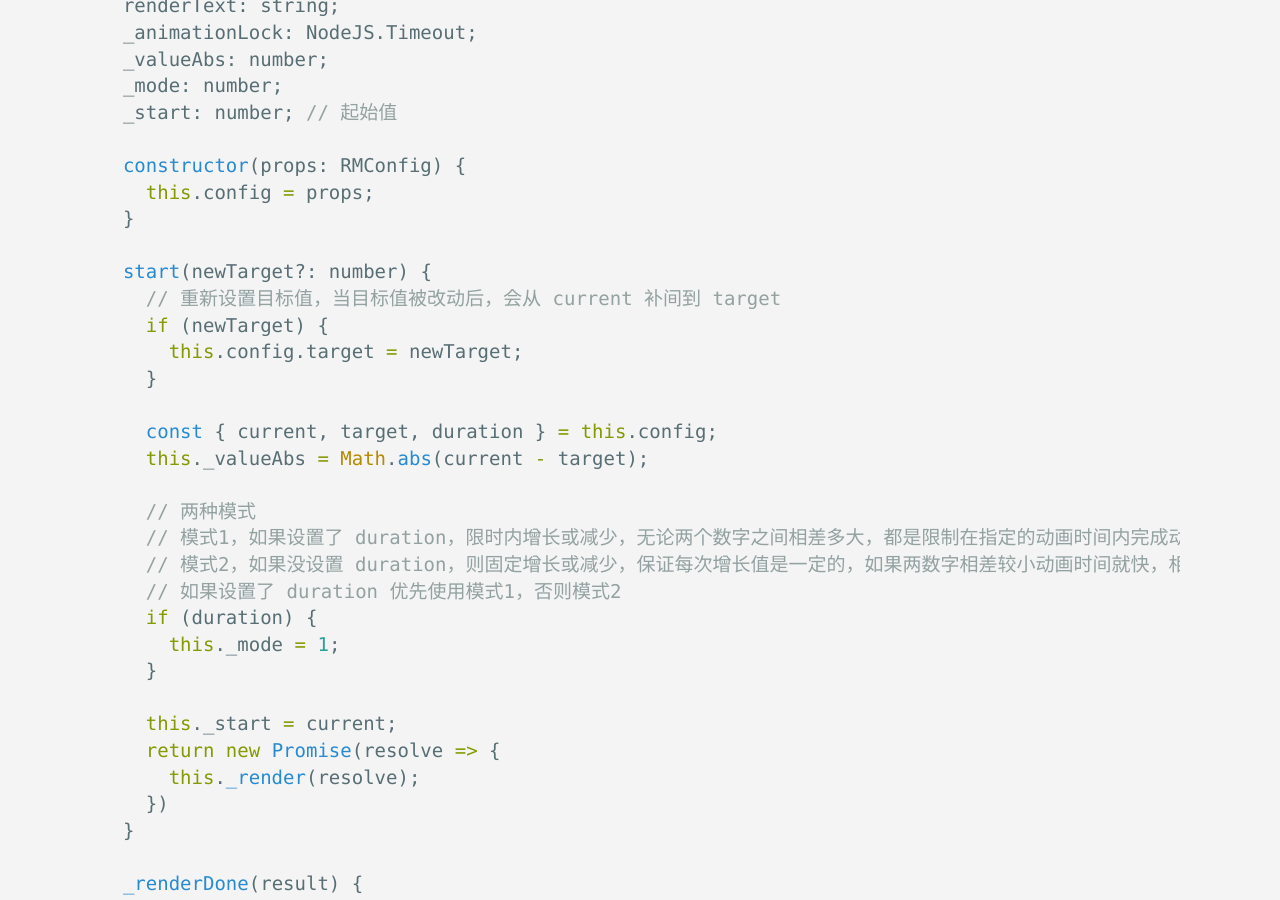
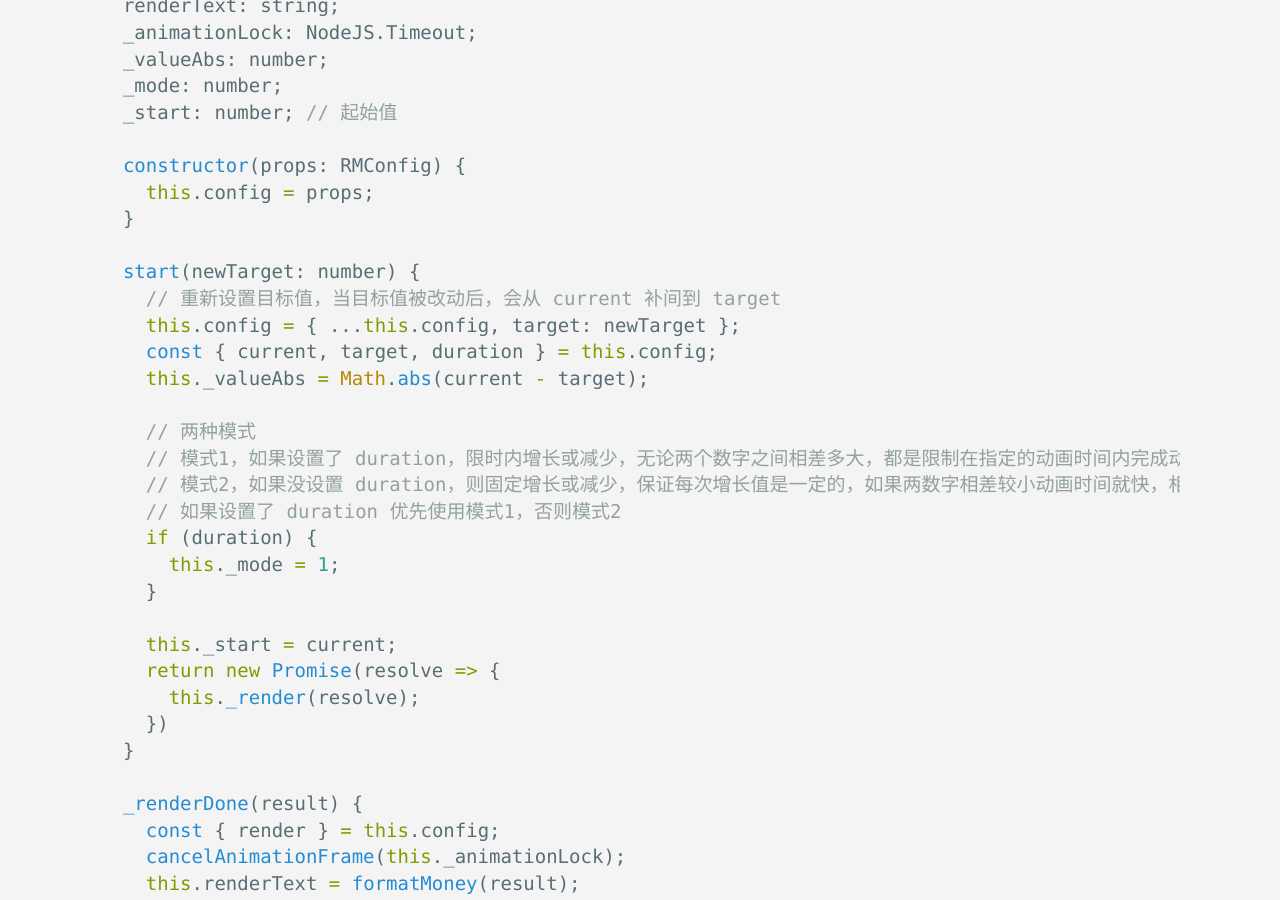
Before and after one commit to bilibiliou/bilibiliou.github.io, a Jekyll site: the page built from _posts/tech/2020-12-29-roll-money.markdown, in a window 1280 px wide and 900 px high, scrolled down 2787 px. Built offline with Jekyll 4.4.1, drawn with Linux system fonts in a browser that asks for light colours.

Commit message:
new version

```diff
--- a/_posts/tech/2020-12-29-roll-money.markdown
+++ b/_posts/tech/2020-12-29-roll-money.markdown
@@ -82,12 +82,9 @@ export default class RollMoney {
     this.config = props;
   }
 
-  start(newTarget?: number) {
+  start(newTarget: number) {
     // 重新设置目标值，当目标值被改动后，会从 current 补间到 target
-    if (newTarget) {
-      this.config.target = newTarget;
-    }
-
+    this.config = { ...this.config, target: newTarget };
     const { current, target, duration } = this.config;
     this._valueAbs = Math.abs(current - target);
 
```
